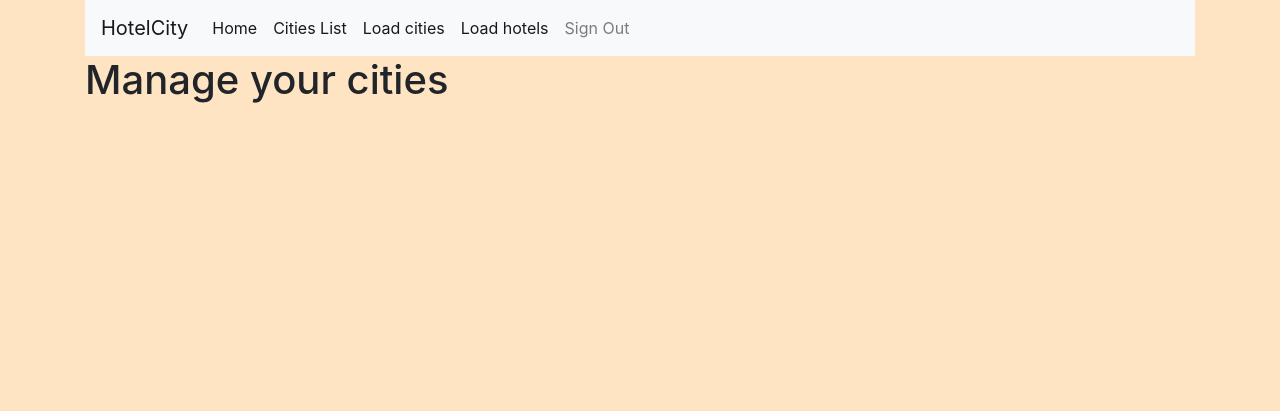
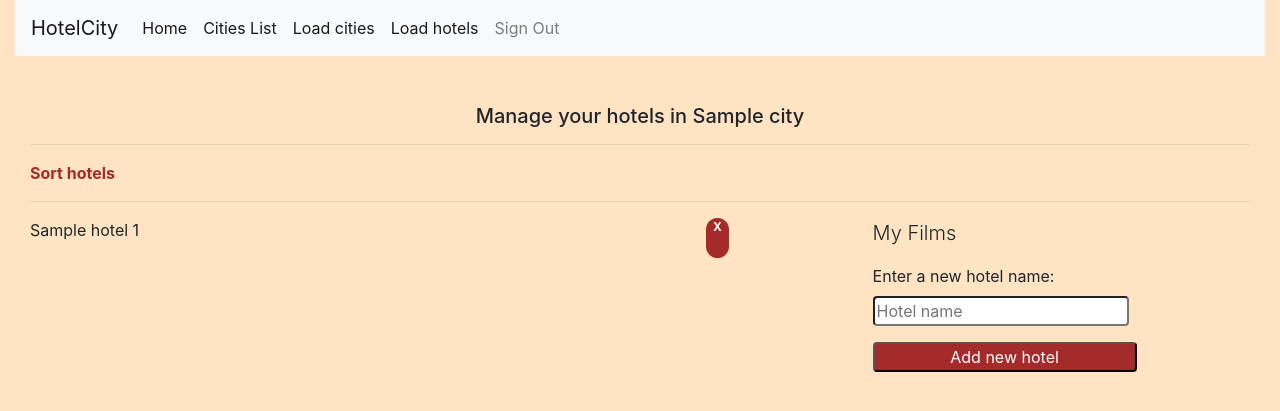
Before and after one commit to bee0305/manage_hotels, a Django app: page /cities/manage-city/ in a window 1280 px wide. Shown: the top 411 px of the page. Run offline with Django 4.2, Linux system fonts and the light colour scheme; a user stored in the database is signed in; tables that the repository leaves empty hold one stand-in row (values such as "Sample post"); some libraries are stand-ins or nearby versions.

Commit message:
add htmx for hotel manager func:view,url,perms,templ

```diff
--- a/city/urls.py
+++ b/city/urls.py
@@ -1,6 +1,6 @@
 from django.urls import path
 from .views import (load_cities, load_hotels, CityListView, get_city_hotels,
-                    get_city_hotels_search,manage_city)
+                    get_city_hotels_search,ManageCity)
 
 app_name = 'city'
 
@@ -10,6 +10,14 @@ urlpatterns = [
     path('show-all-cities/', CityListView.as_view(), name='all-cities'),
     path('city-hotels/<city_name>/', get_city_hotels, name='city-hotels'),
     path('city-hotels-search/', get_city_hotels_search, name='city-hotels-search'),
-    path('manage-city/',manage_city,name='manage-city'),
+    path('manage-city/',ManageCity.as_view(),name='manage-city'),
 
 ]
+
+htmx_urlpatterns = [
+    path('add-new-hotel/', ManageCity.as_view(), name='add-new-hotel'),
+    path('delete-hotel/<int:pk>', ManageCity.as_view(), name='delete-hotel')
+
+]
+
+urlpatterns += htmx_urlpatterns
--- a/city/views.py
+++ b/city/views.py
@@ -1,10 +1,13 @@
 import json
 from django.conf import settings
+from django.db.models import manager
 from django.shortcuts import get_object_or_404, render
-from django.views.generic import ListView
+from django.views.generic import ListView,View
+from django.contrib.auth.mixins import LoginRequiredMixin,UserPassesTestMixin
 from django.http import JsonResponse
 
 from city.forms import SearchForm
+from users.models import HotelManager
 from .models import City, Hotel
 from .forms import SearchForm
 from utils.request_help import make_request_cities, make_request_hotels_slow
@@ -81,5 +84,36 @@ def get_city_hotels_search(request):
             print('form is invalid')
             return JsonResponse({"data": "invalid"})
 
-def manage_city(request):
-    return render(request,'cities/manage_city.html')
+
+class ManageCity(LoginRequiredMixin,UserPassesTestMixin, View):
+
+    def test_func(self):
+        # print(self.request.user.is_hotel_manager)
+        return self.request.user.is_hotel_manager
+
+    def get(self,request,*args,**kwargs):
+        manager = HotelManager.objects.filter(user=request.user).last()
+        city = manager.city
+        hotels = city.hotels.all().order_by('name')
+        return render(request,'cities/manage_city.html',{'city':city.name,'hotels':hotels})
+
+    def post(self,request,*args,**kwargs):
+        #  "ANT";"ANT11";"Agora"  short_cut;unid;name
+        print('kwargs',kwargs)
+        print('args',args)
+        hotel_name = request.POST.get('hotelname')
+        manager =  HotelManager.objects.filter(user=request.user).last()
+        city = manager.city
+        new_hotel = Hotel.objects.get_or_create(city=city,name=hotel_name,)[0]
+        hotels = city.hotels.all().order_by('name')
+        return render(request, '_partials/list_hotels.html', {'hotels':hotels})
+
+
+
+    def delete(self,request,*args,**kwargs):
+        id = kwargs.get('pk')
+        print('id is:',id)
+        manager =  HotelManager.objects.filter(user=request.user).last()
+        city = manager.city
+        hotels = city.hotels.all().order_by('name')
+        return render(request, '_partials/list_hotels.html', {'hotels':hotels})
--- a/core/settings.py
+++ b/core/settings.py
@@ -45,6 +45,7 @@ INSTALLED_APPS = [
     'allauth.account',
     'allauth.socialaccount',
     'bootstrap4',
+    'widget_tweaks',
     # 'rest_framework',
     # custom
     'users.apps.UsersConfig',
--- a/docs.txt
+++ b/docs.txt
@@ -31,3 +31,8 @@ for cities  $ python manage.py runscript city_csv_gen
 for hotels  $ python manage.py runscript hotel_csv_gen
 #########################################################################################
 TODO: may be to add args/kwargs to runscript command (city/hotel)
+
+Flow:
+1. superuser can via admin panel create hotel manager|=> via post_save signal correcp user gets attr == is_hotel_magaer
+2. hotel manager can only manage hotels in a given city ( via UI in meny; no access to admin panel)
+? single hotel manager vs many hotel managers for 1 ciy
--- a/static/css/main.css
+++ b/static/css/main.css
@@ -26,3 +26,15 @@ body {
     background-color: rgb(243, 207, 177);
 
 }
+
+/* Hotel Manager Page */
+.hotel-menu{
+    font-weight: bold;
+    color:brown;
+
+}
+.add-hotel-btn{
+    background-color: brown;
+    color:white;
+    cursor: pointer;
+}
--- /dev/null
+++ b/templates/_partials/list_hotels.html
@@ -0,0 +1,14 @@
+<div>
+    {% for hotel in hotels%}
+    <div class="d-flex justify-content-between">
+        <p>{{hotel}} {{hotel.unid}}</p>
+        <span class="badge badge-primary badge-pill pill-bg"
+        style="cursor: pointer;"
+        hx-delete="{% url 'city:delete-hotel' hotel.id%}"
+        hx-target="#hotel-list"
+        hx-confirm="Are you sure you wish to delete?">X</span>
+
+
+    </div>
+    {% endfor %}
+</div>
--- a/templates/base.html
+++ b/templates/base.html
@@ -10,9 +10,10 @@
     <link rel="stylesheet" href="https://use.fontawesome.com/releases/v5.7.0/css/all.css" integrity="sha384-lZN37f5QGtY3VHgisS14W3ExzMWZxybE1SJSEsQp9S+oqd12jhcu+A56Ebc1zFSJ" crossorigin="anonymous">
     <link rel="stylesheet" href="{% static 'css/main.css' %}">
     <script src="https://ajax.googleapis.com/ajax/libs/jquery/3.5.1/jquery.min.js"></script>
+
 </head>
 <body>
-    <div class="container">
+    <div class="container-fluid">
         {% include '_partials/menu.html' %}
         {% if messages %}
         <ul class="messages">
@@ -26,6 +27,12 @@
     </div>
     {% block js %}
     {% endblock%}
+    <script src="https://unpkg.com/htmx.org@1.6.0"></script>
+    <script>
+        document.body.addEventListener('htmx:configRequest', (event) => {
+          event.detail.headers['X-CSRFToken'] = '{{ csrf_token }}';
+        })
+      </script>
 
 </body>
 <!-- module for csrftoken -->
--- a/templates/cities/manage_city.html
+++ b/templates/cities/manage_city.html
@@ -1,6 +1,49 @@
 {% extends '../base.html' %}
 {% load static %}
+{% load widget_tweaks %}
 
 {% block content %}
-    <h1>Manage your cities </h1>
+<div class="container-fluid mt-5">
+    <h5 class="text-center">Manage your hotels in {{city}} </h5>
+
+    <hr>
+    <div class="row">
+        <div class="col-md-6 d-flex justify-content-start">
+            <div class="hotel-menu">Sort hotels</div>
+        </div>
+        <!-- <div class="col-md-6 d-flex justify-content-center">
+            <div class="hotel-menu">Add hotels</div>
+        </div>         -->
+    </div>
+    <hr>
+    <div class="row">
+        {% if hotels%}
+            <div class="col-md-7" id="hotel-list">
+                {% include "_partials/list_hotels.html" with hotels=hotels%}
+            </div>
+        {% else%}
+            <div class="col-md-5" id="hotel-list">
+                No hotels yet
+            </div>
+        {% endif%}
+        <div class="col-md-5 d-flex justify-content-center">
+            <div class="form-hotel-wrap">
+                <p class="lead ml-0">My Films</p>
+                <form class="d-flex flex-column">
+                    {% csrf_token %}
+                    <label for="hotelname">Enter a new hotel name: </label>
+                    <input type="text" name="hotelname" id="hotelname" class="mr-2 rounded " placeholder="Hotel name">
+                    </input>
+                    <button class="add-hotel-btn mt-3 rounded"
+                        hx-post="{% url 'city:add-new-hotel' %}"
+                        hx-target="#hotel-list"
+                        type="submit">
+                        Add new hotel
+                    </button>
+                </form>
+            </div>
+
+        </div>
+    </div>
+</div>
 {% endblock %}
```
Also changed, not shown: opdracht.txt (+10 -6 lines).
